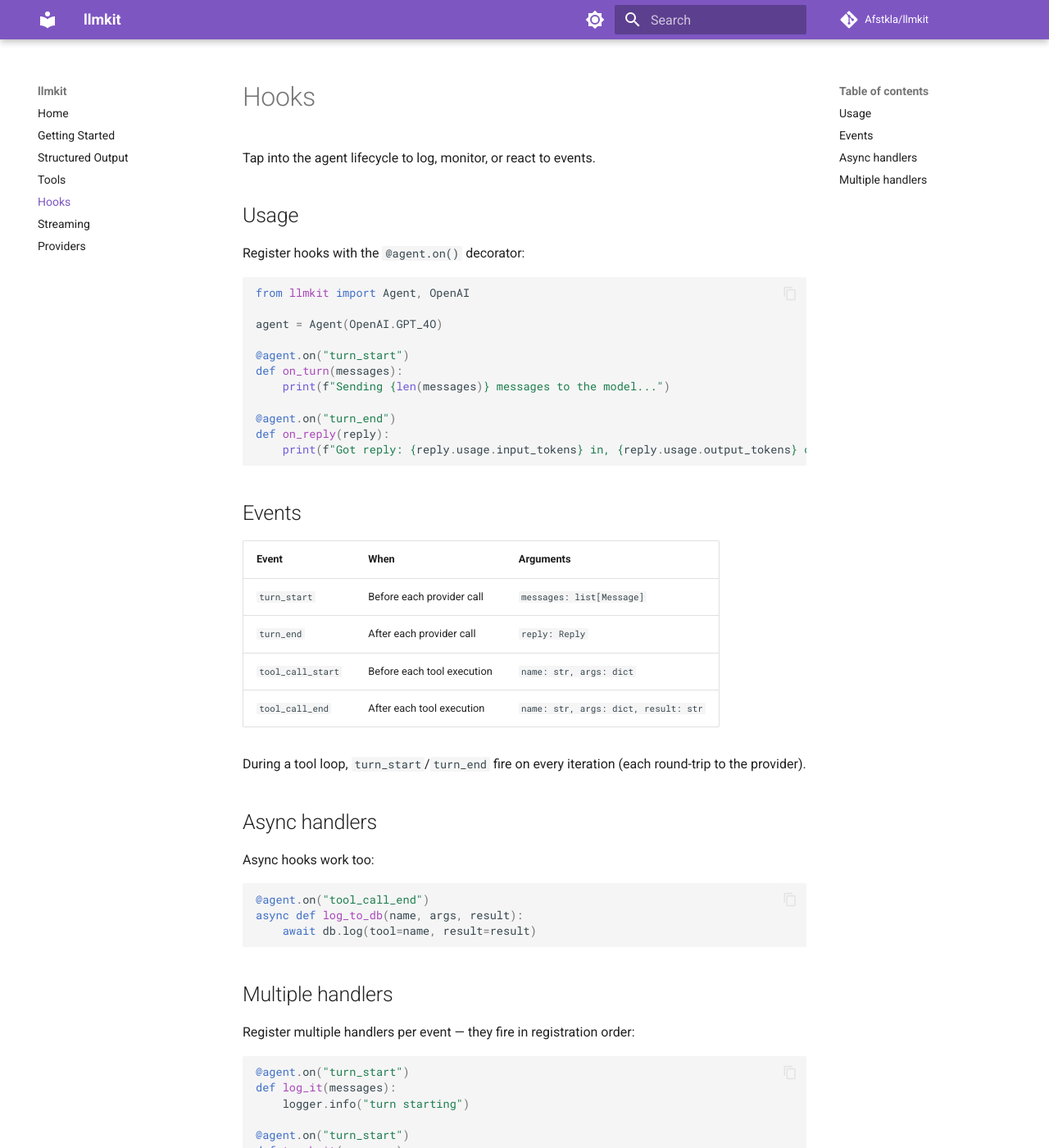
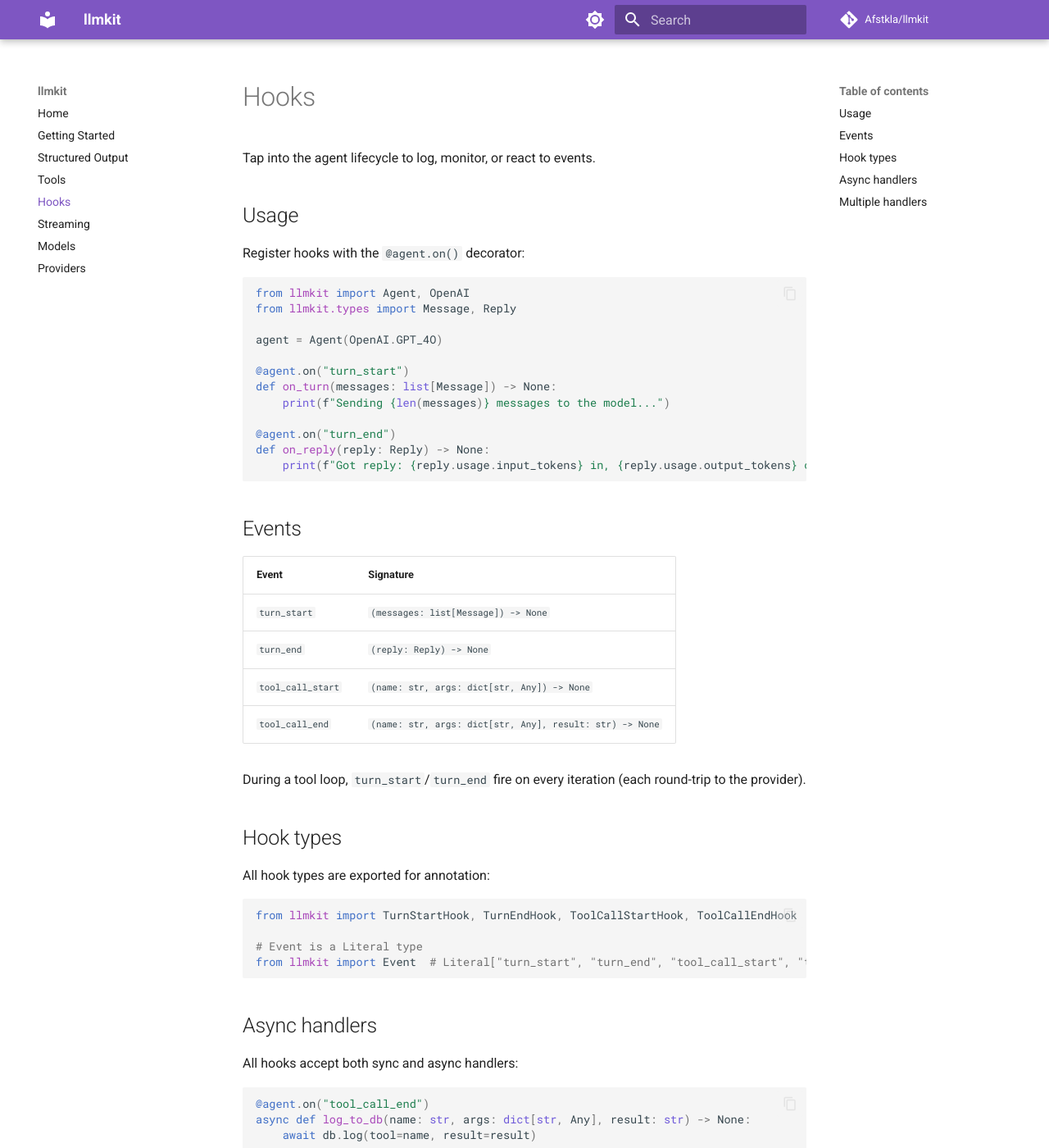
Before and after one commit to Afstkla/llmkit, an MkDocs documentation site: the page built from docs/site/hooks.md, in a window 1280 px wide and 1400 px high. Shown: the whole window at 82% size. Built offline with MkDocs 1.6.1 and Material for MkDocs 9.7.7, drawn with Linux system fonts in a browser that asks for light colours; comment, search, counter and statistics services are not loaded; some of the changed text lies outside the part shown.

Commit message:
feat: type hook system, add models doc page
- Add typed hook aliases (Event, TurnStartHook, TurnEndHook, etc.)
- Export hook types from llmkit package
- Update hooks docs with typed signatures and type exports
- Add models doc page listing all provider enums
- Type all hook examples in README and docs

Co-Authored-By: Claude Opus 4.6 <noreply@anthropic.com>

````diff
--- a/docs/site/hooks.md
+++ b/docs/site/hooks.md
@@ -8,36 +8,48 @@ Register hooks with the `@agent.on()` decorator:
 
 ```python
 from llmkit import Agent, OpenAI
+from llmkit.types import Message, Reply
 
 agent = Agent(OpenAI.GPT_4O)
 
 @agent.on("turn_start")
-def on_turn(messages):
+def on_turn(messages: list[Message]) -> None:
     print(f"Sending {len(messages)} messages to the model...")
 
 @agent.on("turn_end")
-def on_reply(reply):
+def on_reply(reply: Reply) -> None:
     print(f"Got reply: {reply.usage.input_tokens} in, {reply.usage.output_tokens} out")
 ```
 
 ## Events
 
-| Event | When | Arguments |
-|---|---|---|
-| `turn_start` | Before each provider call | `messages: list[Message]` |
-| `turn_end` | After each provider call | `reply: Reply` |
-| `tool_call_start` | Before each tool execution | `name: str, args: dict` |
-| `tool_call_end` | After each tool execution | `name: str, args: dict, result: str` |
+| Event | Signature |
+|---|---|
+| `turn_start` | `(messages: list[Message]) -> None` |
+| `turn_end` | `(reply: Reply) -> None` |
+| `tool_call_start` | `(name: str, args: dict[str, Any]) -> None` |
+| `tool_call_end` | `(name: str, args: dict[str, Any], result: str) -> None` |
 
 During a tool loop, `turn_start`/`turn_end` fire on every iteration (each round-trip to the provider).
 
+## Hook types
+
+All hook types are exported for annotation:
+
+```python
+from llmkit import TurnStartHook, TurnEndHook, ToolCallStartHook, ToolCallEndHook
+
+# Event is a Literal type
+from llmkit import Event  # Literal["turn_start", "turn_end", "tool_call_start", "tool_call_end"]
+```
+
 ## Async handlers
 
-Async hooks work too:
+All hooks accept both sync and async handlers:
 
 ```python
 @agent.on("tool_call_end")
-async def log_to_db(name, args, result):
+async def log_to_db(name: str, args: dict[str, Any], result: str) -> None:
     await db.log(tool=name, result=result)
 ```
 
@@ -47,10 +59,10 @@ Register multiple handlers per event — they fire in registration order:
 
 ```python
 @agent.on("turn_start")
-def log_it(messages):
+def log_it(messages: list[Message]) -> None:
     logger.info("turn starting")
 
 @agent.on("turn_start")
-def track_it(messages):
+def track_it(messages: list[Message]) -> None:
     metrics.increment("turns")
 ```
--- a/mkdocs.yml
+++ b/mkdocs.yml
@@ -37,4 +37,5 @@ nav:
   - Tools: tools.md
   - Hooks: hooks.md
   - Streaming: streaming.md
+  - Models: models.md
   - Providers: providers.md
````
Also changed, not shown: README.md (+4 -2 lines), docs/site/models.md (added, +68 -0 lines), src/llmkit/__init__.py (+16 -1 lines), 1 other file.
